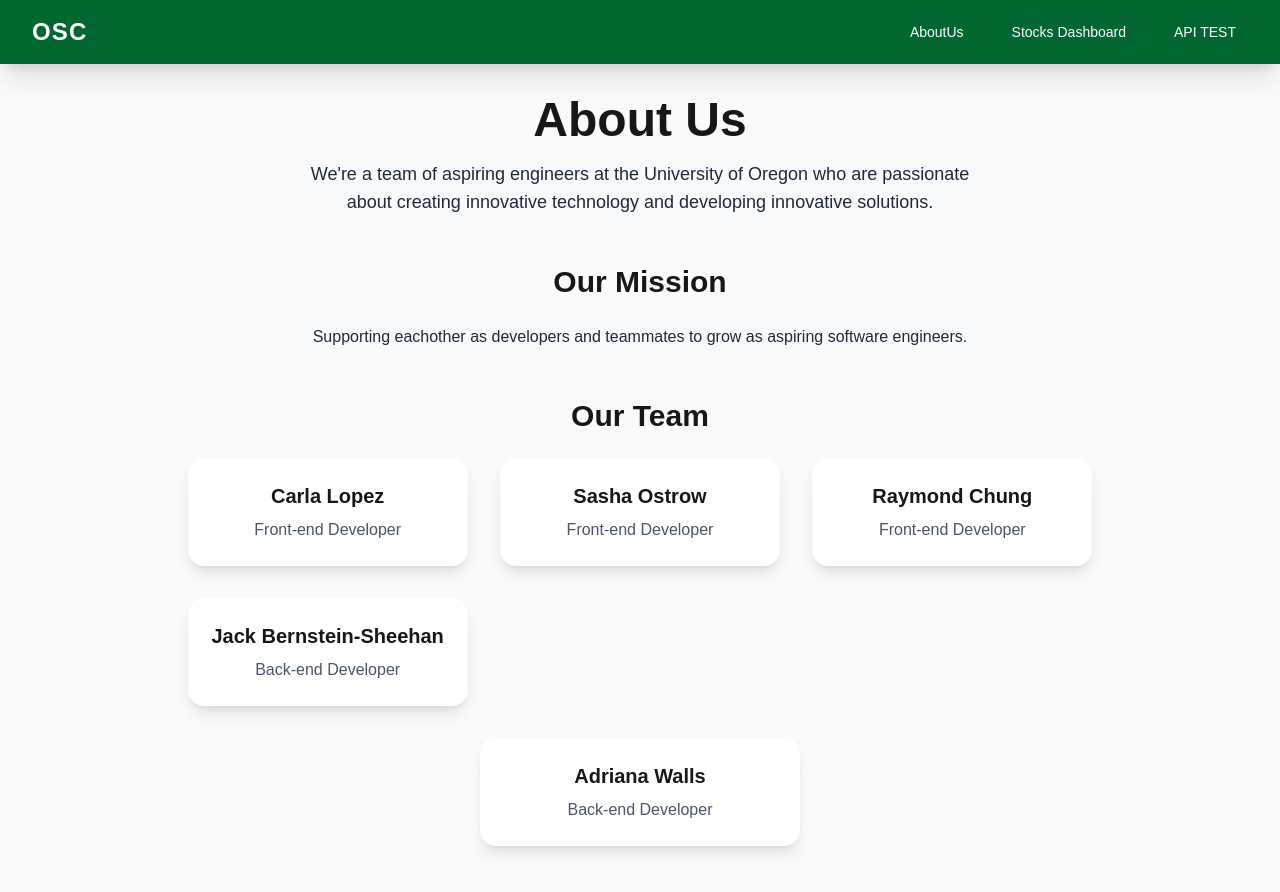
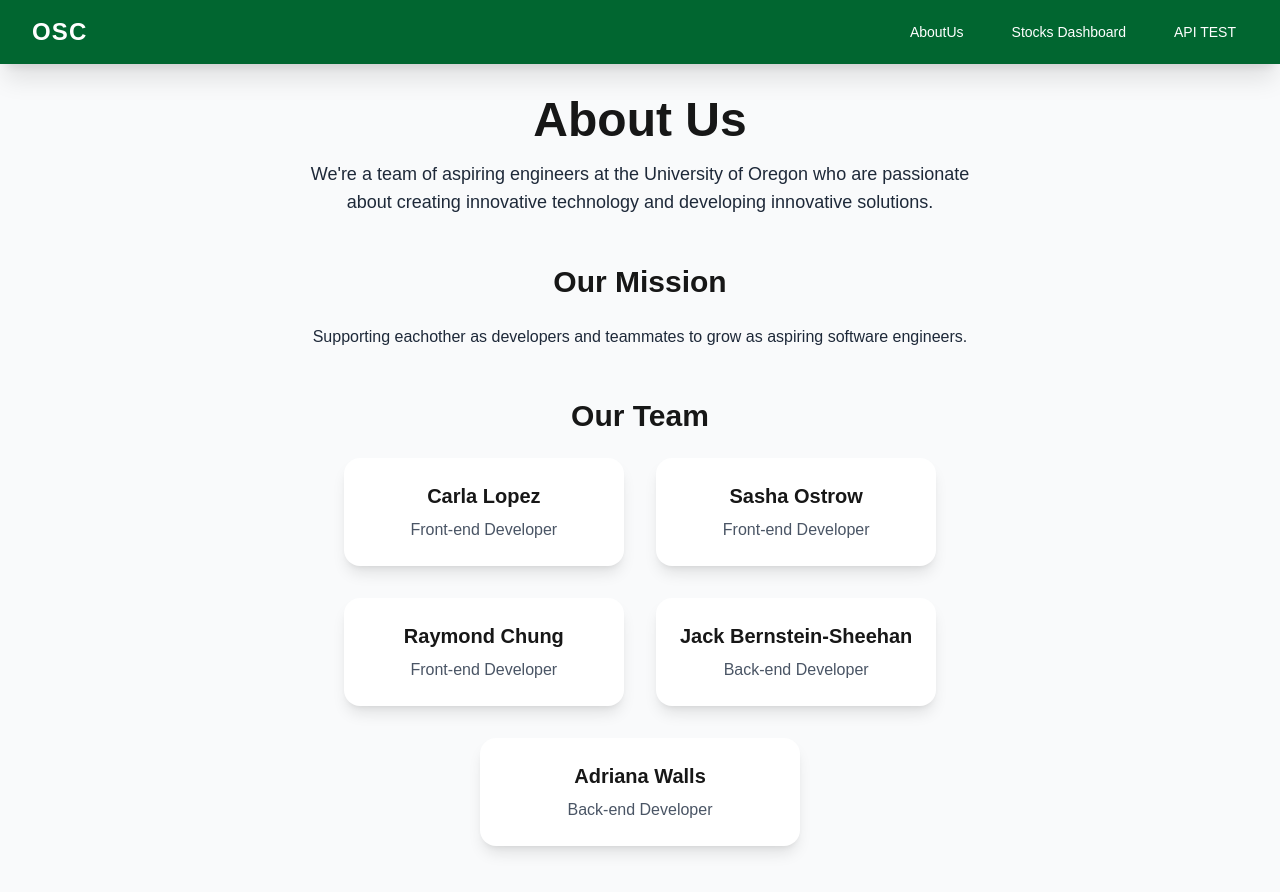
Before and after one commit to jackbernsteinsheehan/Blue-Team-Intro-to-Fullstack, a Next.js app in the folder frontend/my-app/: page /about in a window 1280 px wide. Shown: the top 892 px of the page. Built offline with nearby package versions, Linux system fonts and the light colour scheme.

Commit message:
fixed about us

```diff
--- a/frontend/my-app/app/about/page.tsx
+++ b/frontend/my-app/app/about/page.tsx
@@ -28,7 +28,7 @@
                 <h2 className="text-3xl font-semibold mb-6">Our Team</h2>
 
             {/* First team members in a grid */}
-            <div className="grid grid-cols-1 sm:grid-cols-2 lg:grid-cols-3 gap-8 mb-8">
+            <div className="grid grid-cols-1 sm:grid-cols-2 gap-8 mb-8">
               <div className="bg-white shadow-lg rounded-2xl p-6">
                 <h3 className="font-bold text-xl mb-2">Carla Lopez</h3>
                 <p className="text-gray-600">Front-end Developer</p>
```
